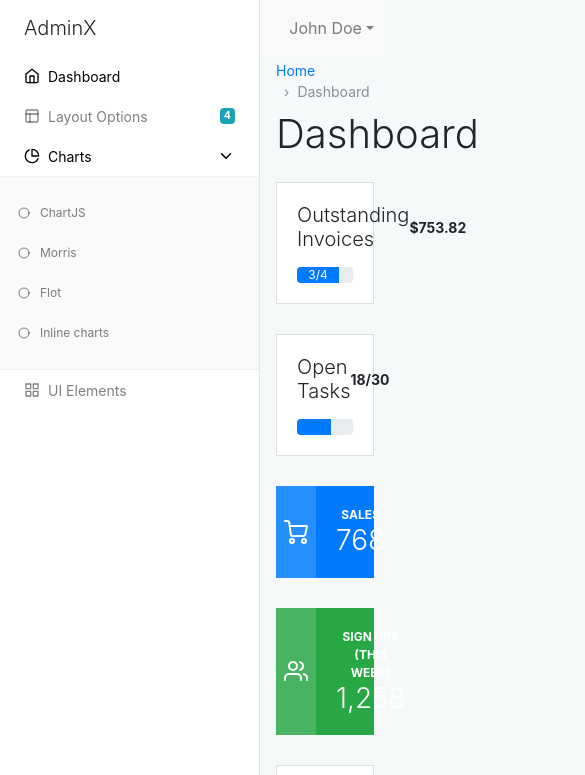
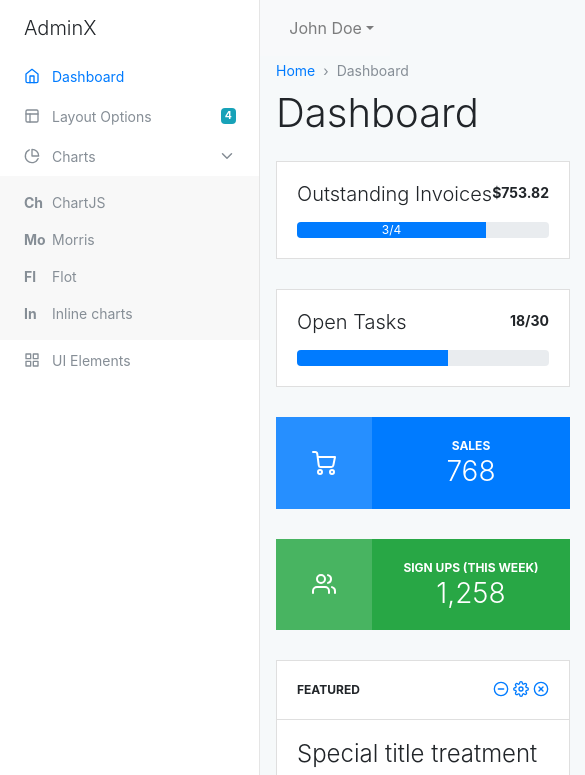
Before and after one commit to mohsin-shaikh/AdminX, a website: page index.html in a window 390 px wide. Both pictures are taken after a click on the link "Charts". Shown: the top 775 px of the page, 585 px wide, since content can reach past the window. Drawn offline with nearby package versions, Linux system fonts and the light colour scheme.

Commit message:
collapsed sidebar

```diff
--- a/index.html
+++ b/index.html
@@ -8,89 +8,111 @@
     <link rel="stylesheet" type="text/css" href="./dist/css/adminx.css" media="screen" />
   </head>
   <body>
-    <div class="adminx-sidebar">
+    <!-- expand-hover push -->
+    <div class="adminx-sidebar expand-hover push">
       <div class="adminx-sidebar-brand pl-4">
         <a class="navbar-brand mb-0 h1" href="#">AdminX</a>
       </div>
 
-      <ul class="nav flex-column pl-4 pr-4">
-        <li class="nav-item">
-          <a class="nav-link d-flex justify-content-between align-items-center active" href="#">
-            <span class="nav-link-title d-flex align-items-center">
-              <i data-feather="home" class="nav-icon mr-2"></i>
+      <ul class="sidebar-nav">
+        <li class="sidebar-nav-item">
+          <a href="#" class="sidebar-nav-link active">
+            <span class="sidebar-nav-icon">
+              <i data-feather="home"></i>
+            </span>
+            <span class="sidebar-nav-name">
               Dashboard
+            </span>
+            <span class="sidebar-nav-end">
+
             </span>
           </a>
         </li>
-        <li class="nav-item">
-          <a class="nav-link d-flex justify-content-between align-items-center" href="#">
-            <span class="nav-link-title d-flex align-items-center">
-              <i data-feather="layout" class="nav-icon mr-2"></i>
+
+        <li class="sidebar-nav-item">
+          <a href="#" class="sidebar-nav-link">
+            <span class="sidebar-nav-icon">
+              <i data-feather="layout"></i>
+            </span>
+            <span class="sidebar-nav-name">
               Layout Options
             </span>
-            <span class="nav-link-right d-flex align-items-center">
+            <span class="sidebar-nav-end">
               <span class="badge badge-info">4</span>
             </span>
           </a>
         </li>
-        <li class="nav-item">
-          <a class="nav-link d-flex justify-content-between align-items-center collapsed" data-toggle="collapse" href="#example" aria-expanded="false" aria-controls="example">
-            <span class="nav-link-title d-flex align-items-center">
-              <i data-feather="pie-chart" class="nav-icon mr-2"></i>
+
+        <li class="sidebar-nav-item">
+          <a class="sidebar-nav-link collapsed" data-toggle="collapse" href="#example" aria-expanded="false" aria-controls="example">
+            <span class="sidebar-nav-icon">
+              <i data-feather="pie-chart"></i>
+            </span>
+            <span class="sidebar-nav-name">
               Charts
             </span>
-            <span class="nav-link-right d-flex align-items-center">
+            <span class="sidebar-nav-end">
               <i data-feather="chevron-right" class="nav-collapse-icon"></i>
             </span>
           </a>
 
-          <!-- Collapse -->
-          <div class="adminx-sidebar-collapse collapse" id="example">
-            <ul class="nav flex-column">
-              <li class="nav-item">
-                <a class="nav-link d-flex justify-content-between align-items-center" href="#">
-                  <span class="nav-link-title d-flex align-items-center">
-                    <i data-feather="circle" class="nav-icon mr-2"></i>
+          <ul class="sidebar-sub-nav collapse" id="example">
+            <li class="sidebar-nav-item">
+              <a href="#" class="sidebar-nav-link">
+                <span class="sidebar-nav-abbr">
+                  Ch
+                </span>
+                <span class="sidebar-nav-name">
                   ChartJS
                 </span>
               </a>
             </li>
 
-              <li class="nav-item">
-                <a class="nav-link d-flex justify-content-between align-items-center" href="#">
-                  <span class="nav-link-title d-flex align-items-center">
-                    <i data-feather="circle" class="nav-icon mr-2"></i>
+            <li class="sidebar-nav-item">
+              <a href="#" class="sidebar-nav-link">
+                <span class="sidebar-nav-abbr">
+                  Mo
+                </span>
+                <span class="sidebar-nav-name">
                   Morris
                 </span>
               </a>
             </li>
 
-              <li class="nav-item">
-                <a class="nav-link d-flex justify-content-between align-items-center" href="#">
-                  <span class="nav-link-title d-flex align-items-center">
-                    <i data-feather="circle" class="nav-icon mr-2"></i>
+            <li class="sidebar-nav-item">
+              <a href="#" class="sidebar-nav-link">
+                <span class="sidebar-nav-abbr">
+                  Fl
+                </span>
+                <span class="sidebar-nav-name">
                   Flot
                 </span>
               </a>
             </li>
 
-              <li class="nav-item">
-                <a class="nav-link d-flex justify-content-between align-items-center" href="#">
-                  <span class="nav-link-title d-flex align-items-center">
-                    <i data-feather="circle" class="nav-icon mr-2"></i>
+            <li class="sidebar-nav-item">
+              <a href="#" class="sidebar-nav-link">
+                <span class="sidebar-nav-abbr">
+                  In
+                </span>
+                <span class="sidebar-nav-name">
                   Inline charts
                 </span>
               </a>
             </li>
           </ul>
-          </div>
-          <!-- // Collapse -->
         </li>
-        <li class="nav-item">
-          <a class="nav-link d-flex justify-content-between align-items-center" href="#">
-            <span class="nav-link-title d-flex align-items-center">
-              <i data-feather="grid" class="nav-icon mr-2"></i>
+
+        <li class="sidebar-nav-item">
+          <a href="#" class="sidebar-nav-link">
+            <span class="sidebar-nav-icon">
+              <i data-feather="grid"></i>
+            </span>
+            <span class="sidebar-nav-name">
               UI Elements
+            </span>
+            <span class="sidebar-nav-end">
+
             </span>
           </a>
         </li>
@@ -114,7 +136,6 @@
           </ul>
         </nav>
       </div>
-
       <div class="adminx-content">
         <div class="container-fluid p-3">
           <!-- BreadCrumb -->
@@ -130,10 +151,10 @@
           </div>
 
           <div class="row">
-            <div class="col-md-6 col-lg-3">
-              <div class="card mb-grid">
-                <div class="card-body">
-                  <div class="d-flex justify-content-between align-items-center mb-3">
+            <div class="col-md-6 col-lg-3 d-flex">
+              <div class="card mb-grid w-100">
+                <div class="card-body d-flex flex-column">
+                  <div class="d-flex justify-content-between mb-3">
                     <h5 class="card-title mb-0">
                       Outstanding Invoices
                     </h5>
@@ -143,17 +164,17 @@
                     </div>
                   </div>
 
-                  <div class="progress">
+                  <div class="progress mt-auto">
                     <div class="progress-bar" role="progressbar" style="width: 75%;" aria-valuenow="75" aria-valuemin="0" aria-valuemax="100">3/4</div>
                   </div>
                 </div>
               </div>
             </div>
 
-            <div class="col-md-6 col-lg-3">
-              <div class="card mb-grid">
-                <div class="card-body">
-                  <div class="d-flex justify-content-between align-items-center mb-3">
+            <div class="col-md-6 col-lg-3 d-flex">
+              <div class="card mb-grid w-100">
+                <div class="card-body d-flex flex-column">
+                  <div class="d-flex justify-content-between mb-3">
                     <h5 class="card-title mb-0">
                       Open Tasks
                     </h5>
@@ -163,7 +184,7 @@
                     </div>
                   </div>
 
-                  <div class="progress">
+                  <div class="progress mt-auto">
                     <div class="progress-bar" role="progressbar" style="width: 60%;" aria-valuenow="75" aria-valuemin="0" aria-valuemax="100"></div>
                   </div>
                 </div>
```
Also changed, not shown: build/scss/adminx.scss, build/scss/ui/sidebar.scss, dist/css/adminx.css. Lines whose indentation alone changed are shown as unchanged.
